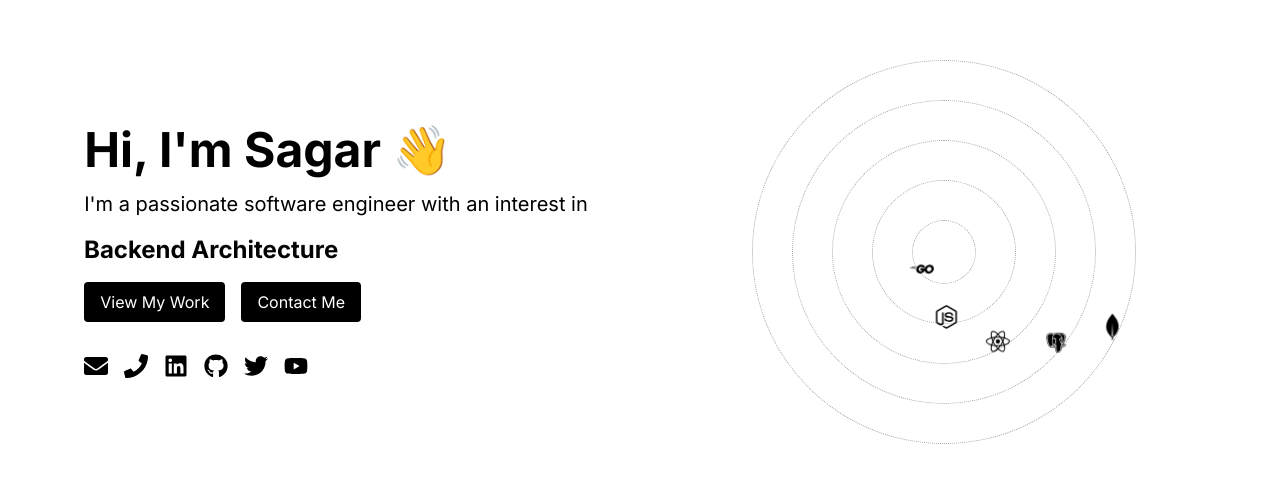
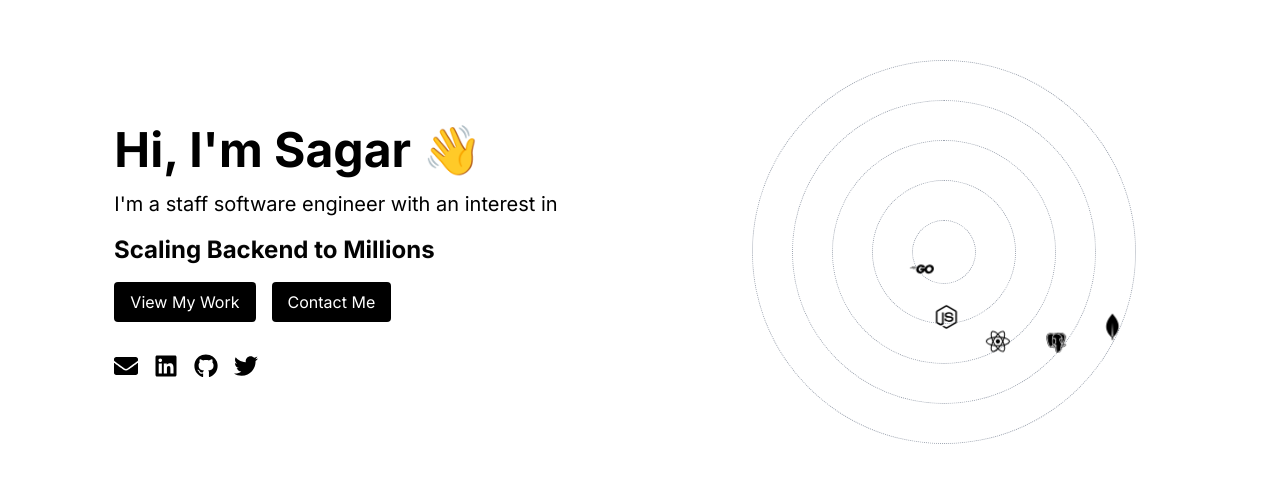
Before and after one commit to sagars01/sagar_codes_portfolio, a Next.js app: page / in a window 1280 px wide. Shown: the part 148-630 px from the top of the page. Built offline with nearby package versions, Linux system fonts and the light colour scheme.

Commit message:
to update the content

```diff
--- a/src/app/components/Common/constants/landingV2.js
+++ b/src/app/components/Common/constants/landingV2.js
@@ -2,12 +2,12 @@ export default {
     "heroText": {
         "name": "Sagar",
         "greeting": "Hi, I'm Sagar 👋",
-        "description": "I'm a passionate software engineer with an interest in",
+        "description": "I'm a staff software engineer with an interest in",
         "rotatingTexts": [
             "Software Architecture",
-            "Backend Architecture",
-            "Frontend Engineering",
-            "Database Optimisation"
+            "Scaling Backend to Millions",
+            "UX and Frontend Engineering",
+            "Database Optimisation for Billion Records"
         ],
         "buttons": [
             {
@@ -22,27 +22,19 @@ export default {
         "contactIcons": [
             {
                 "type": "email",
-                "href": "mailto:example@example.com"
-            },
-            {
-                "type": "phone",
-                "href": "tel:+123456789"
+                "href": "sagarmoy.goww@outlook.com"
             },
             {
                 "type": "linkedin",
-                "href": "https://linkedin.com/in/johndoe"
+                "href": "https://linkedin.com/in/sagars01"
             },
             {
                 "type": "github",
-                "href": "https://github.com/johndoe"
+                "href": "https://github.com/sagars01"
             },
             {
                 "type": "twitter",
-                "href": "https://twitter.com/johndoe"
-            },
-            {
-                "type": "youtube",
-                "href": "https://youtube.com/johndoe"
+                "href": "https://twitter.com/sagar_codes"
             }
         ]
     }
```
